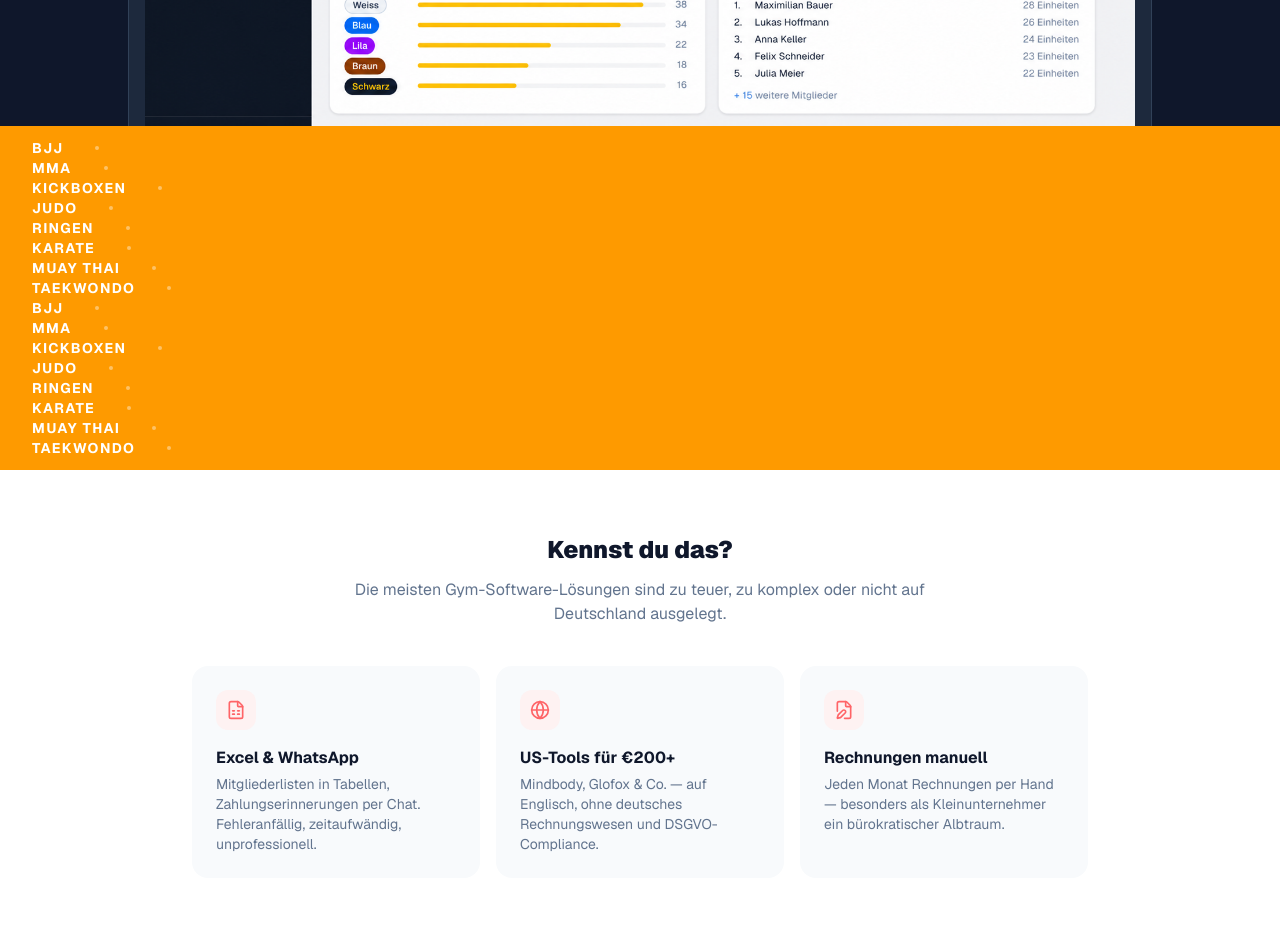
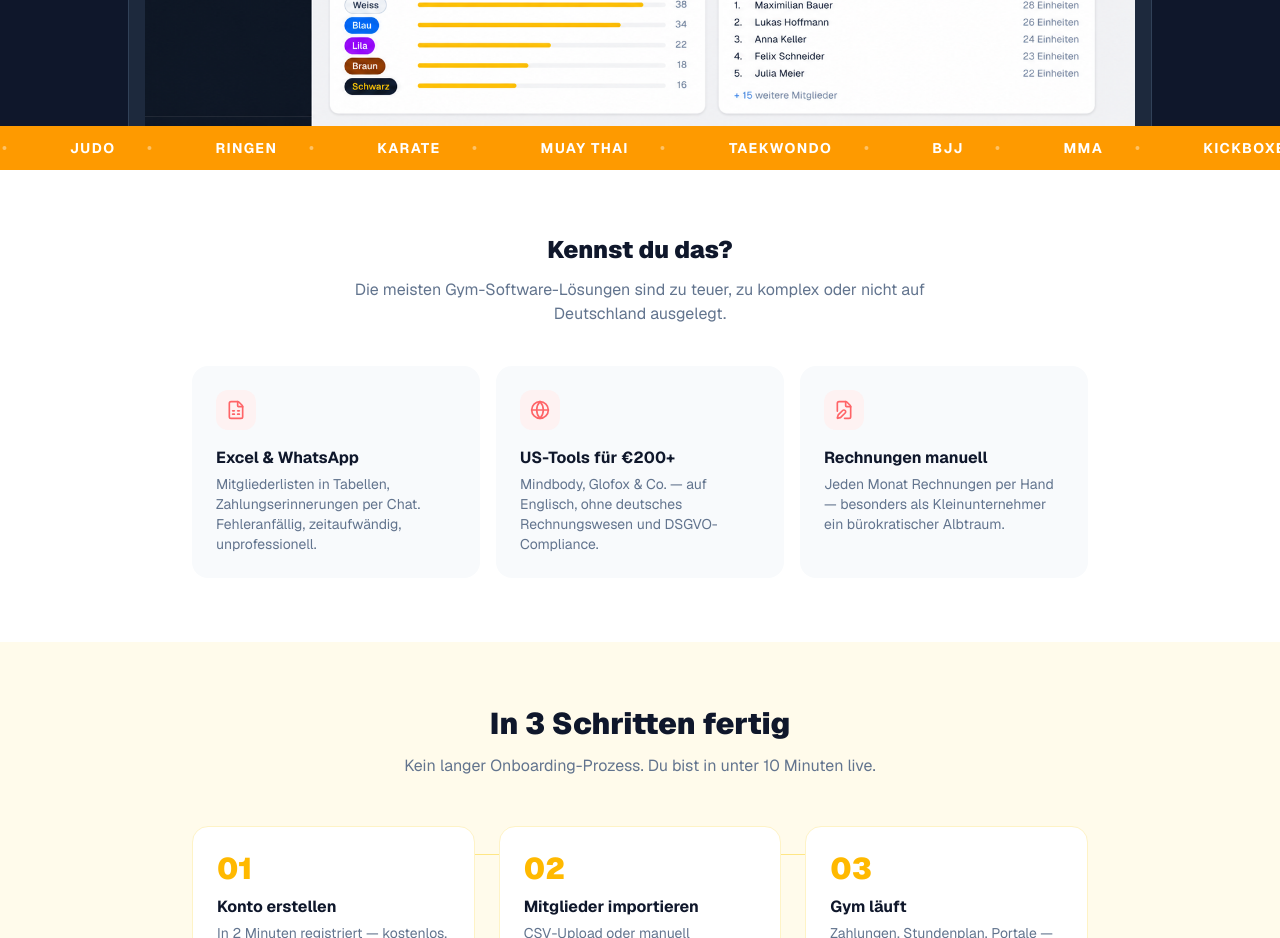
Before and after one commit to Lomtech/bjjpunkte, a Next.js app: page / in a window 1280 px wide. Shown: the part 1140-2078 px from the top of the page. Built offline with nearby package versions, Linux system fonts and the light colour scheme; no server answers.

Commit message:
fix: marquee animation CSS nicht committed

```diff
--- a/src/app/globals.css
+++ b/src/app/globals.css
@@ -18,6 +18,17 @@ body {
   font-family: var(--font-geist-sans), system-ui, sans-serif;
 }
 
+@keyframes marquee {
+  from { transform: translateX(0); }
+  to   { transform: translateX(-50%); }
+}
+.animate-marquee {
+  display: flex;
+  animation: marquee 20s linear infinite;
+  width: max-content;
+}
+.animate-marquee:hover { animation-play-state: paused; }
+
 .belt-white   { background: #f1f5f9; color: #1e293b; border: 1px solid #cbd5e1; }
 .belt-blue    { background: #1d4ed8; color: #ffffff; }
 .belt-purple  { background: #7c3aed; color: #ffffff; }
```
